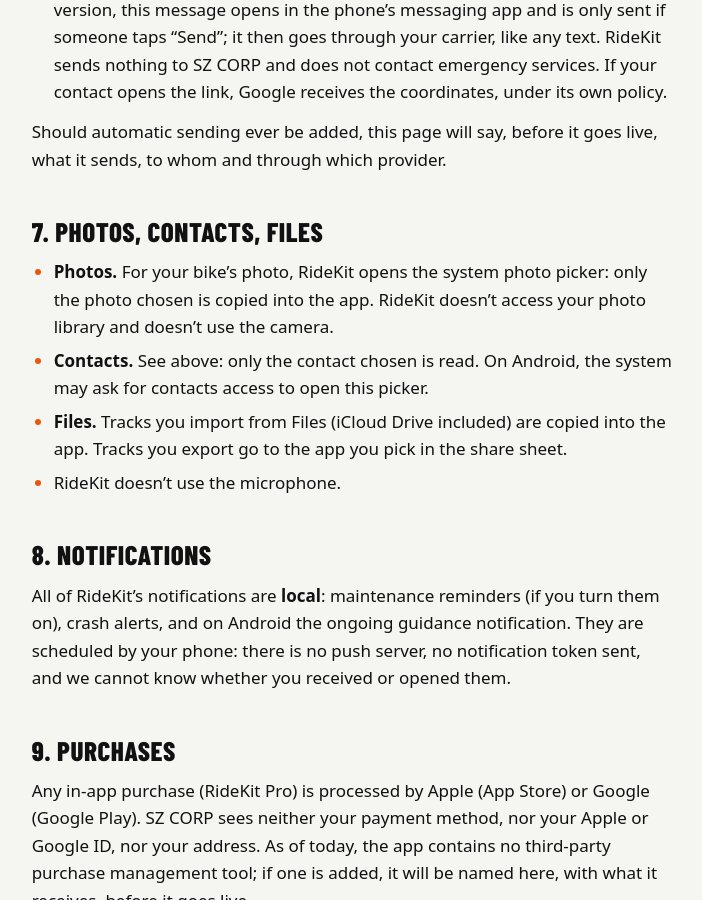
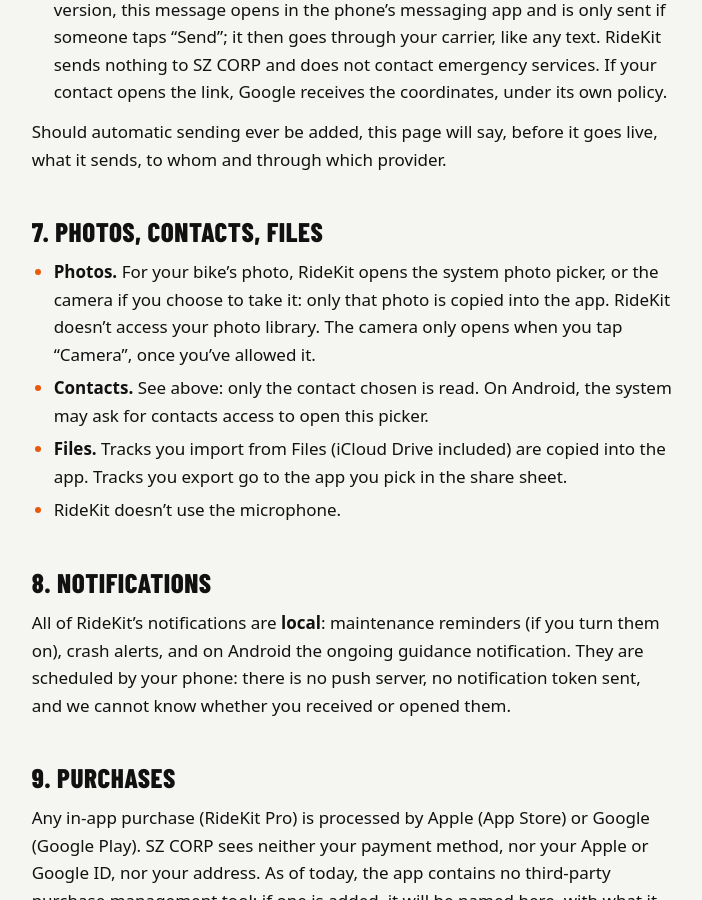
Before and after one commit to Ya6n93/ridekit-site, a Jekyll site: the page built from en/privacy.md, in a window 1280 px wide and 900 px high, scrolled down 4683 px. Shown: the whole window, without its empty margins (288-990 px from the left). Built offline with Jekyll 4.4.1, drawn with Linux system fonts in a browser that asks for light colours.

Commit message:
Privacy: the bike's photo can now be taken with the camera

```diff
--- a/en/privacy.md
+++ b/en/privacy.md
@@ -143,9 +143,10 @@
 
 ## 7. Photos, contacts, files
 
-- **Photos.** For your bike's photo, RideKit opens the system photo picker: only the
-  photo chosen is copied into the app. RideKit doesn't access your photo library and
-  doesn't use the camera.
+- **Photos.** For your bike's photo, RideKit opens the system photo picker, or the
+  camera if you choose to take it: only that photo is copied into the app. RideKit
+  doesn't access your photo library. The camera only opens when you tap "Camera",
+  once you've allowed it.
 - **Contacts.** See above: only the contact chosen is read. On Android, the system may
   ask for contacts access to open this picker.
 - **Files.** Tracks you import from Files (iCloud Drive included) are copied into the
```
Also changed, not shown: confidentialite.md (+3 -2 lines).
